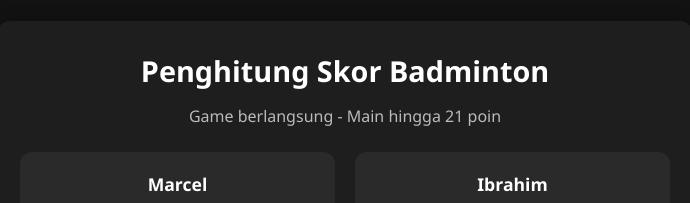
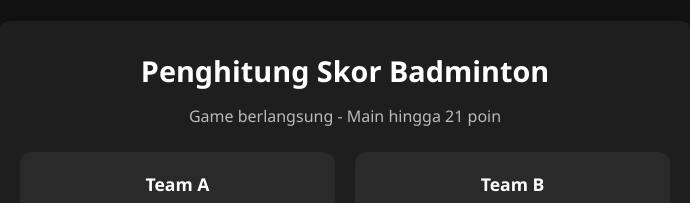
Before and after one commit to iball30/skor-badminton, a plain HTML site: page index.html in a window 1280 px wide. Shown: the part 140-343 px from the top of the page, 295-985 px from the left. Drawn offline with Linux system fonts and the light colour scheme.

Commit message:
Update index.html

```diff
--- a/index.html
+++ b/index.html
@@ -13,7 +13,7 @@
 
     <div class="score-container">
       <div class="player-container" id="player1Container">
-        <div class="player-name" id="player1Name">Marcel</div>
+        <div class="player-name" id="player1Name">Team A</div>
         <div class="score" id="score1">0</div>
         <div class="control">
           <button class="btn-add" id="add1">+ Tambah</button>
@@ -24,7 +24,7 @@
       </div>
 
       <div class="player-container" id="player2Container">
-        <div class="player-name" id="player2Name">Ibrahim</div>
+        <div class="player-name" id="player2Name">Team B</div>
         <div class="score" id="score2">0</div>
         <div class="control">
           <button class="btn-add" id="add2">+ Tambah</button>
```
